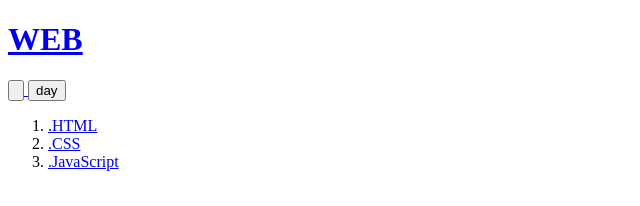
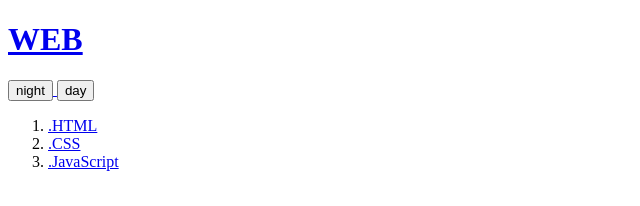
Before and after one commit to resin9129/resin, a plain HTML site: page 1.html in a window 1280 px wide. Shown: the top 206 px of the page, 0-640 px from the left. Drawn offline with Linux system fonts and the light colour scheme; a script that the page names is missing.

Commit message:
Add files via upload

```diff
--- a/1.html
+++ b/1.html
@@ -16,7 +16,7 @@
 </head>
 <body>
   <h1><a href="index.html">WEB</h1>
-    <input type="button" value+"night" onclick="
+    <input type="button" value="night" onclick="
     document.querySelector('body').style.backgroundColor ='black';
     document.querySelector('body').style.clolor='white';
     ">
```
Also changed, not shown: 2.html (+1 -1 lines), 3.html (+1 -1 lines), index.html (+1 -1 lines), resin9129.html (+1 -1 lines).
